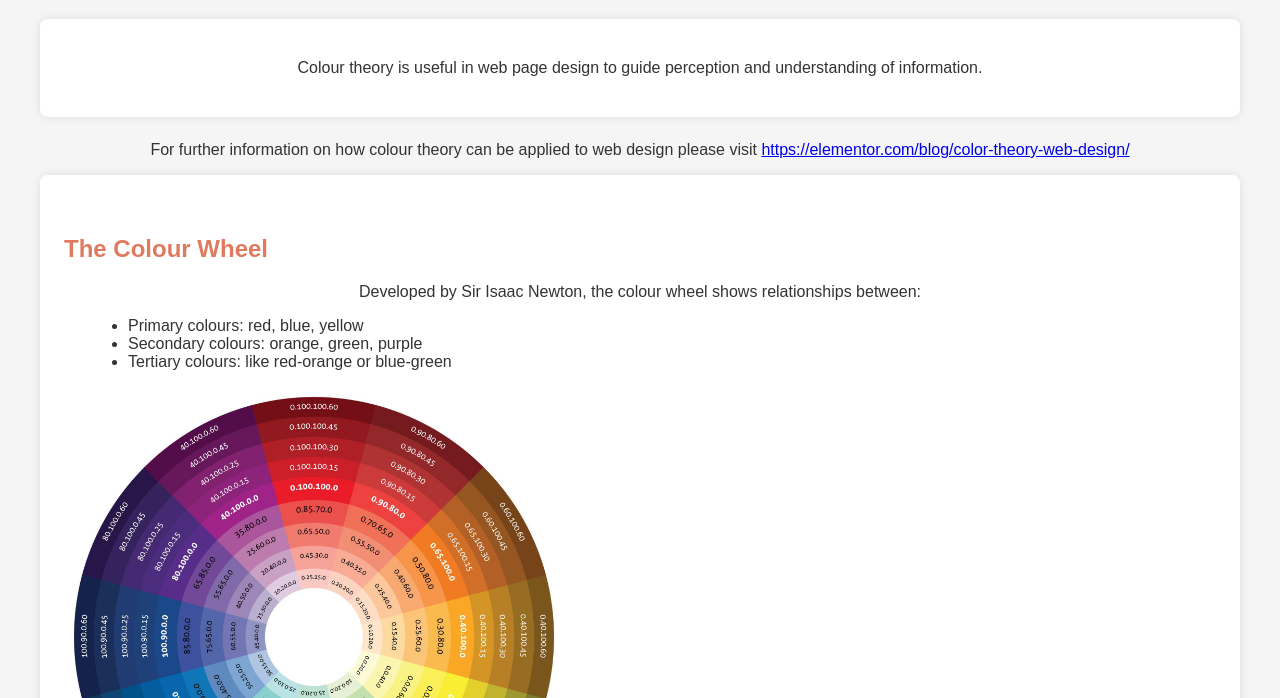
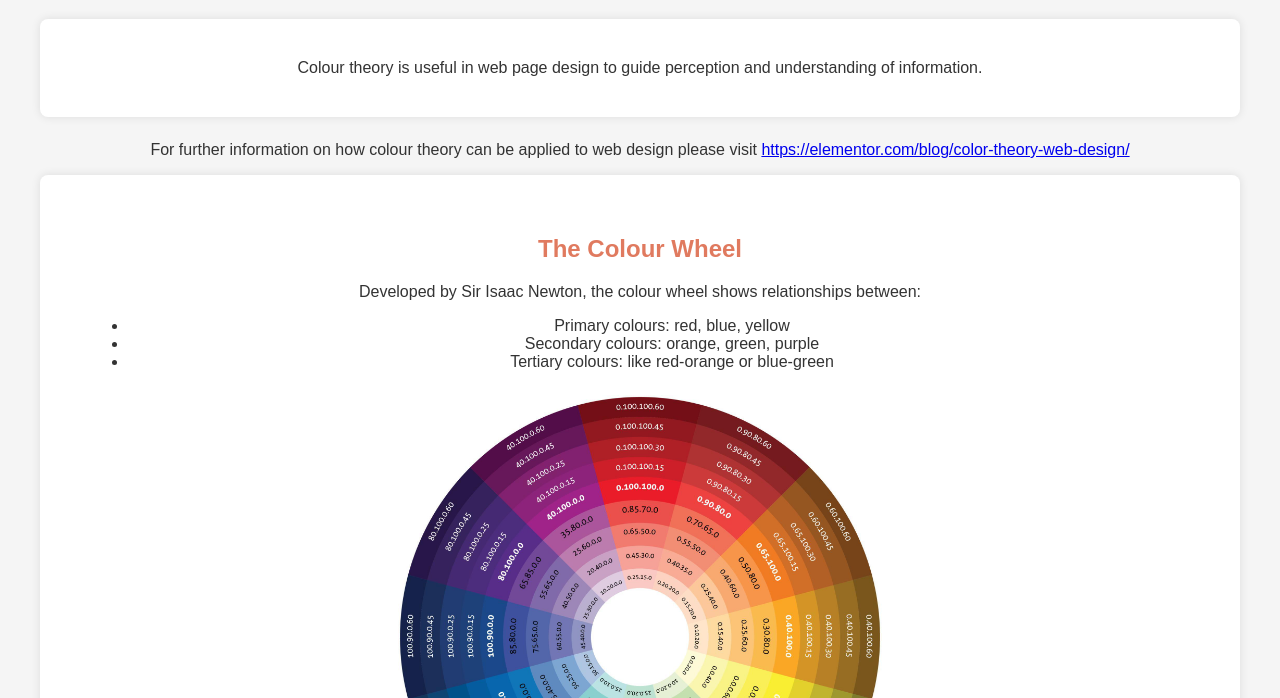
Before and after one commit to annkayb/annkayb.github.io, a plain HTML site: page index.html in a window 1280 px wide. Shown: the part 102-800 px from the top of the page. Drawn offline with Linux system fonts and the light colour scheme.

Commit message:
Update index.html

```diff
--- a/index.html
+++ b/index.html
@@ -42,7 +42,7 @@
     }
 
     p {text-align: center;}
-    <div {text-align: center;}
+    div {text-align: center;}
   </style>
 </head>
 
```
